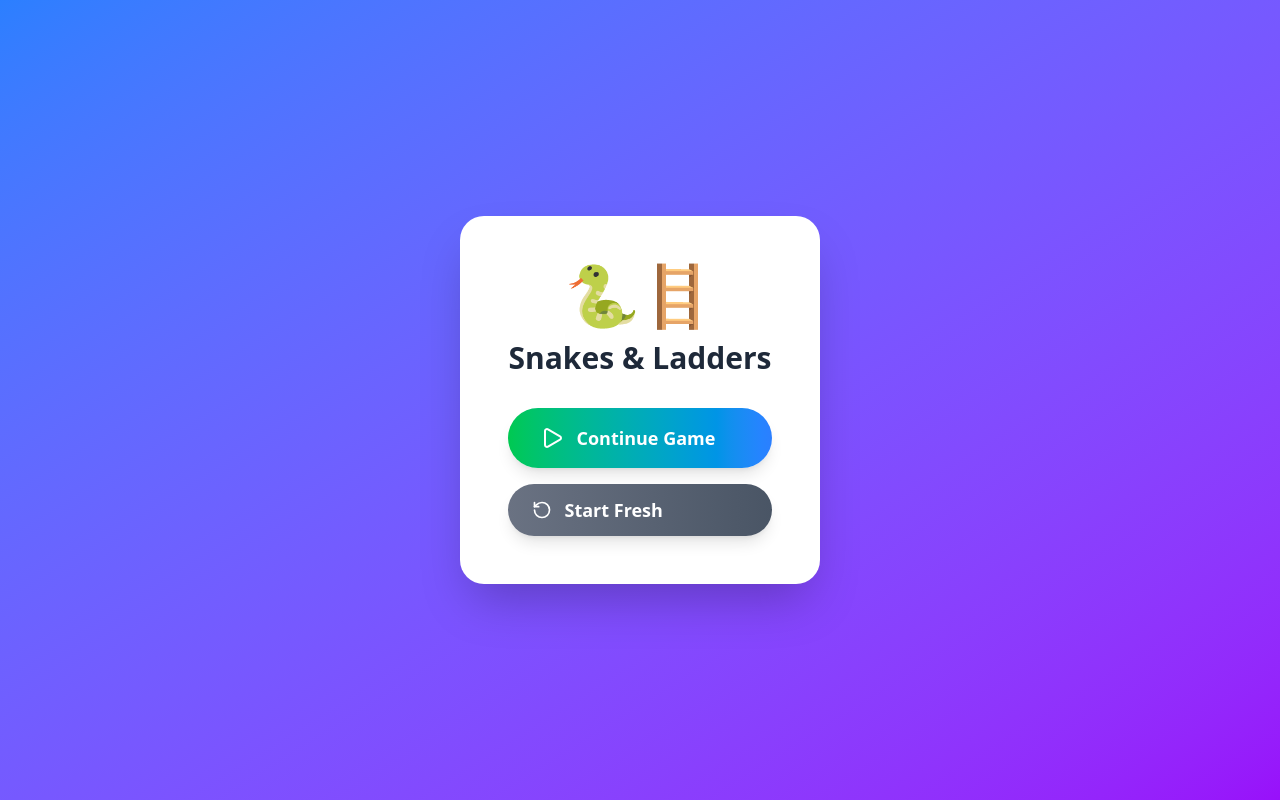
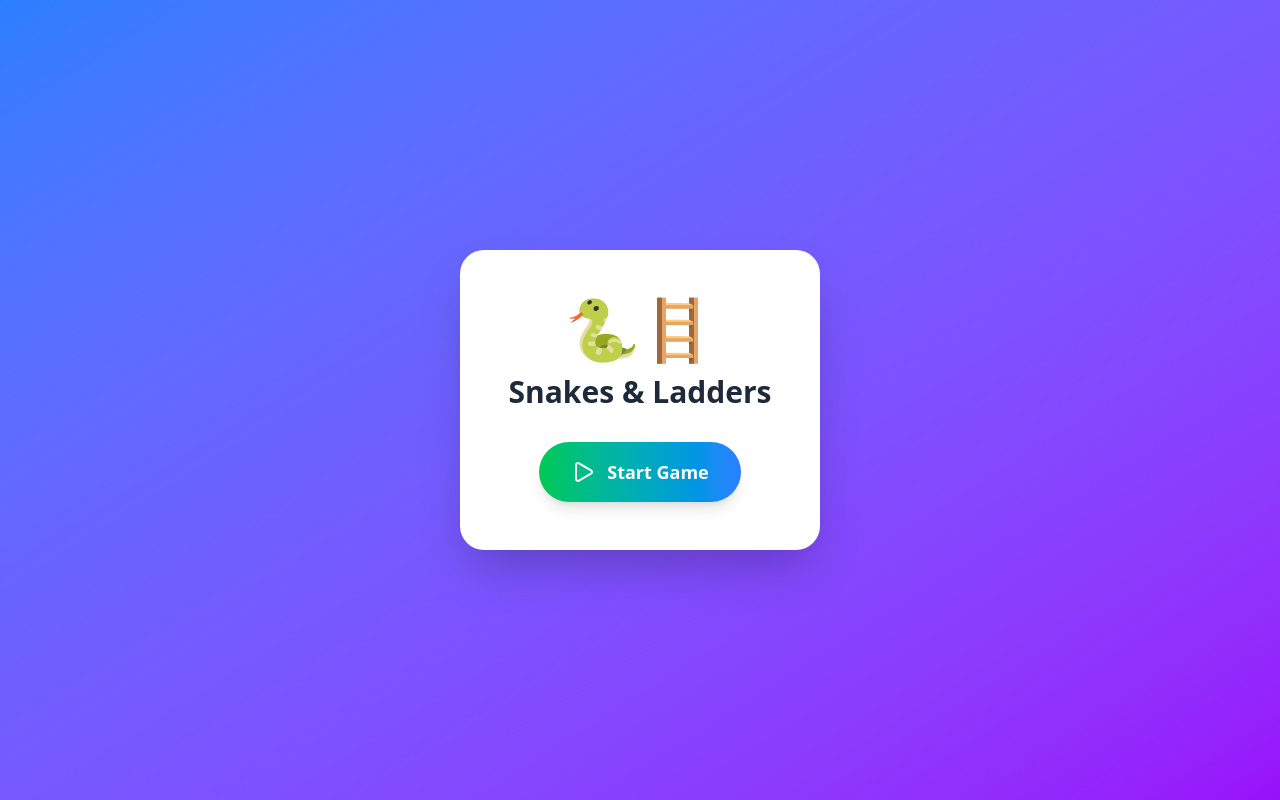
Before and after one commit to vaishalisahni/SnakesAndLaddersGame, a React (Vite) app: page / in a window 1280 px wide. Built offline with nearby package versions, Linux system fonts and the light colour scheme.

Commit message:
removed unnecessary options from start screen

```diff
--- a/src/Components/StartScreen.jsx
+++ b/src/Components/StartScreen.jsx
@@ -1,14 +1,9 @@
-import { Play, RotateCcw } from "lucide-react";
+import { Play } from "lucide-react";
 import { useGameStore } from '../store/gameStore.js';
 
 const StartScreen = () => {
 
-  const { setGameState, clearSave } = useGameStore();
-
-  const handleStartFresh = () => {
-    clearSave();
-    setGameState('mode');
-  };
+  const { setGameState } = useGameStore();
 
   return (
     <div className="min-h-screen bg-gradient-to-br from-blue-500 to-purple-600 flex items-center justify-center">
@@ -18,23 +13,13 @@ const StartScreen = () => {
           <h2 className="text-3xl font-bold text-gray-800">Snakes & Ladders</h2>
         </div>
 
-        <div className="space-y-4">
-          <button
-            onClick={() => setGameState('playing')}
-            className="w-full bg-gradient-to-r from-green-500 to-blue-500 hover:from-green-600 hover:to-blue-600 text-white font-bold py-4 px-8 rounded-full text-lg transform hover:scale-105 transition-all duration-200 shadow-lg flex items-center gap-3 mx-auto"
-          >
-            <Play size={24} />
-            Continue Game
-          </button>
-
-          <button
-            onClick={handleStartFresh}
-            className="w-full bg-gradient-to-r from-gray-500 to-gray-600 hover:from-gray-600 hover:to-gray-700 text-white font-bold py-3 px-6 rounded-full text-lg transform hover:scale-105 transition-all duration-200 shadow-lg flex items-center gap-3 mx-auto"
-          >
-            <RotateCcw size={20} />
-            Start Fresh
-          </button>
-        </div>
+        <button
+          onClick={() => setGameState('mode')}
+          className="bg-gradient-to-r from-green-500 to-blue-500 hover:from-green-600 hover:to-blue-600 text-white font-bold py-4 px-8 rounded-full text-lg transform hover:scale-105 transition-all duration-200 shadow-lg flex items-center gap-3 mx-auto"
+        >
+          <Play size={24} />
+          Start Game
+        </button>
       </div>
     </div>
   );
```
